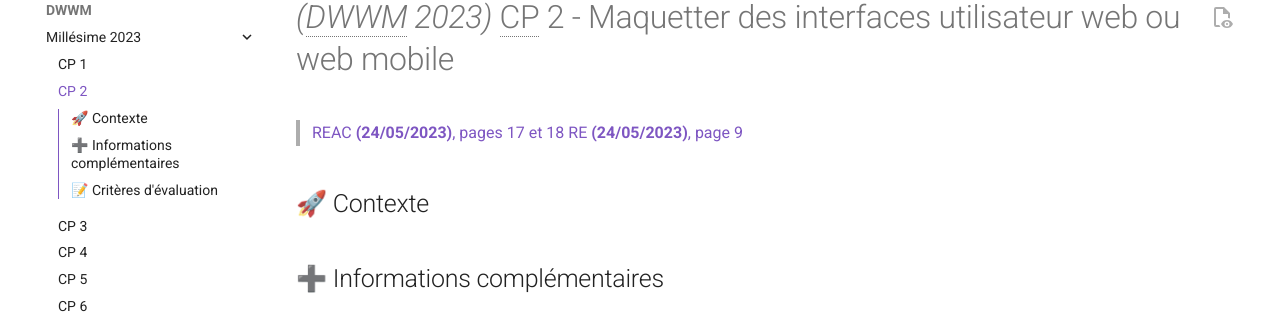
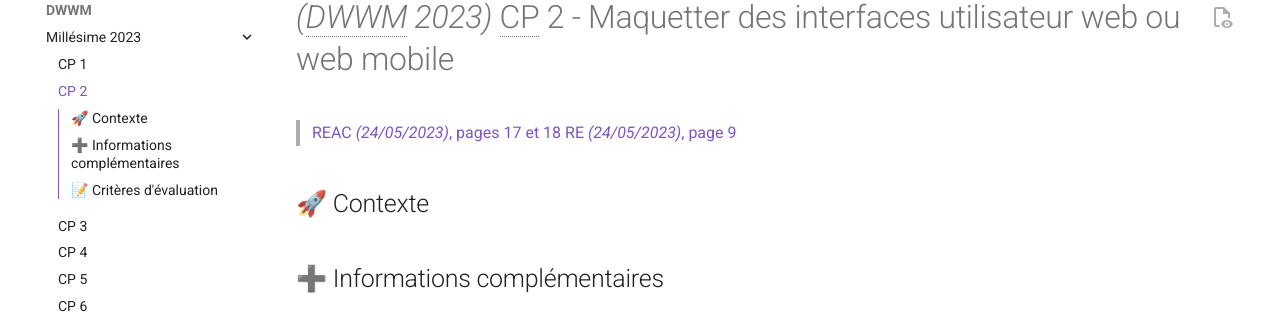
Before and after one commit to preparation-tp/memento-dev, an MkDocs documentation site: the page built from docs/dwwm/2023/cp-2-maquetter-des-interfaces-utilisateur-web-ou-web-mobile.md, in a window 1280 px wide. Shown: the part 149-464 px from the top of the page. Built offline with MkDocs 1.6.1 and Material for MkDocs 9.7.7, drawn with Linux system fonts in a browser that asks for light colours; comment, search, counter and statistics services are not loaded.

Commit message:
style: Update link formatting in CP-2 documentation

```diff
--- a/docs/dwwm/2023/cp-2-maquetter-des-interfaces-utilisateur-web-ou-web-mobile.md
+++ b/docs/dwwm/2023/cp-2-maquetter-des-interfaces-utilisateur-web-ou-web-mobile.md
@@ -1,6 +1,6 @@
 # _(<abbr title="Développeur Web et Web Mobile">DWWM</abbr> 2023)_ <abbr title="Compétence Professionnelle">CP</abbr> 2 - Maquetter des interfaces utilisateur web ou web mobile
-> [REAC __(24/05/2023)__, pages 17 et 18](https://www.banque.di.afpa.fr/EspaceEmployeursCandidatsActeurs/EGPResultat.aspx?ct=01280m04&type=t)
-> [RE __(24/05/2023)__, page 9](https://www.banque.di.afpa.fr/EspaceEmployeursCandidatsActeurs/EGPResultat.aspx?ct=01280m04&type=t)
+> [REAC _(24/05/2023)_, pages 17 et 18](https://www.banque.di.afpa.fr/EspaceEmployeursCandidatsActeurs/EGPResultat.aspx?ct=01280m04&type=t)
+> [RE _(24/05/2023)_, page 9](https://www.banque.di.afpa.fr/EspaceEmployeursCandidatsActeurs/EGPResultat.aspx?ct=01280m04&type=t)
 
 ## 🚀 Contexte
 
```
